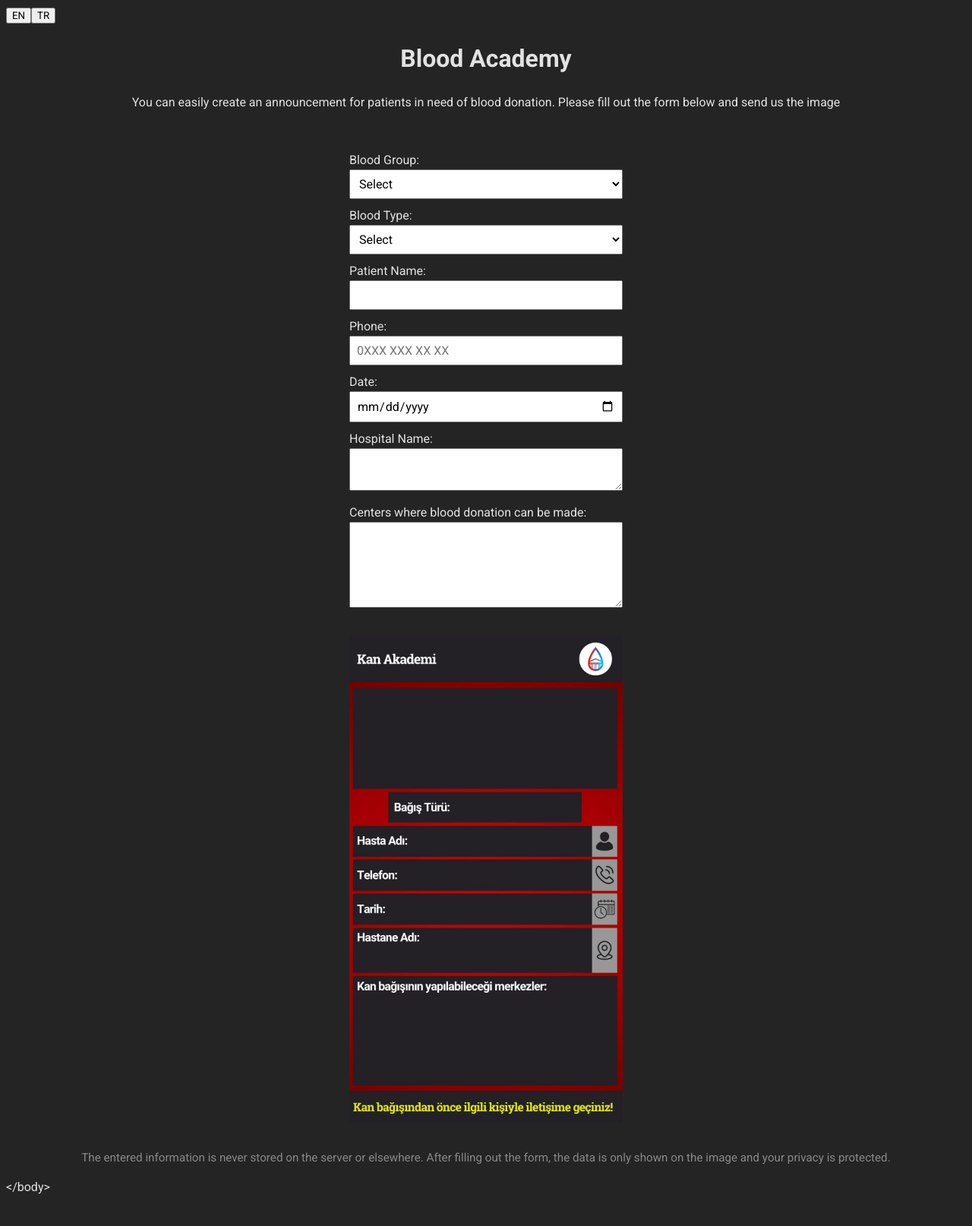
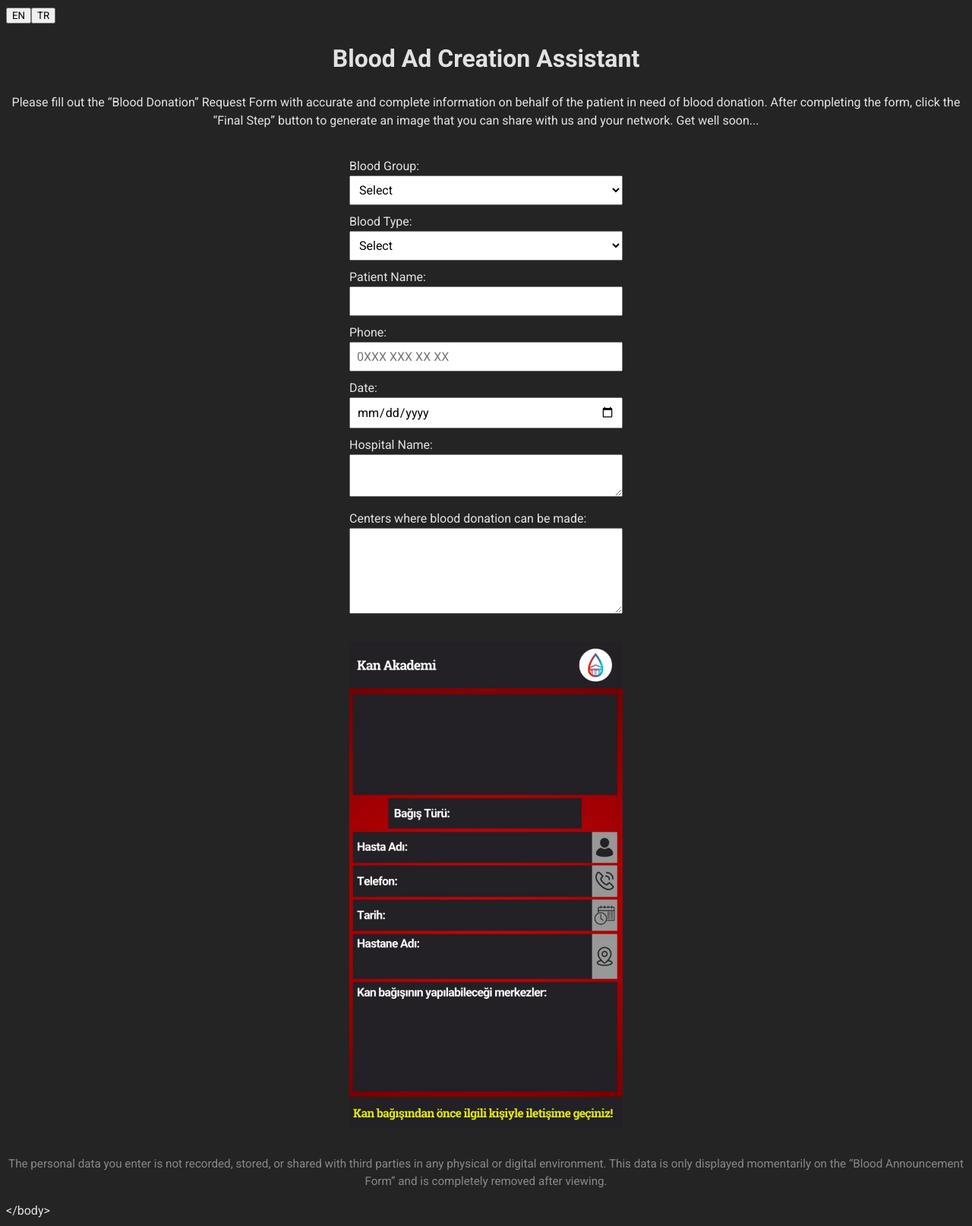
Before and after one commit to sertunc/kan-akademi-ilan-formu, a React (Vite) app: page / in a window 1280 px wide. Shown: the whole page at 76% size. Before the commit the page ends 1583 px from the top, so only its background shows below. Built offline with nearby package versions, Linux system fonts and the light colour scheme.

Commit message:
refactor: update header titles and descriptions for improved clarity in translations

```diff
--- a/src/components/PageHeader.tsx
+++ b/src/components/PageHeader.tsx
@@ -3,7 +3,7 @@ import { useTranslation } from "react-i18next";
 export default function PageHeader() {
   const { t } = useTranslation();
   return (
-    <div style={{ marginBottom: "2rem", textAlign: "center" }}>
+    <div style={{ textAlign: "center" }}>
       <h1>{t("headerTitle")}</h1>
       <p>{t("headerDesc")}</p>
     </div>
--- a/src/i18n.ts
+++ b/src/i18n.ts
@@ -7,8 +7,8 @@ i18n.use(initReactI18next).init({
       translation: {
         greeting: "Geçmiş olsun dileklerimizi iletiyoruz. Umarız en kısa sürede uygun kan bulunur ve sağlığınıza kavuşursunuz. Yanınızdayız!",
         close: "Kapat",
-        headerTitle: "Kan Akademi",
-        headerDesc: "Kan bağışı ihtiyacı olan hastalar için kolayca ilan oluşturabilirsiniz. Lütfen aşağıdaki formu doldurun ve görseli bize iletin",
+        headerTitle: "Kan İlanı Oluşturma Asistanı",
+        headerDesc: "Kan bağışı ihtiyacı bulunan hasta adına, doğru ve eksiksiz bilgileri girerek “Kan İlan Formu”nu doldurunuz. Formu tamamladıktan sonra “Son Adım” butonuna tıklayarak oluşturulan görseli bizimle ve çevrenizle paylaşabilirsiniz. Geçmiş olsun...",
         formTitle: "Kan Bağışı İlanı",
         bloodGroup: "Kan Grubu",
         bloodGroupType: "Kan Grubu Türü",
@@ -21,7 +21,7 @@ i18n.use(initReactI18next).init({
         location: "Kan bağışının yapılabileceği merkezler",
         select: "Seçiniz",
         submit: "Gönder",
-        legalNotice: "Girilen bilgiler hiçbir şekilde sunucuda veya başka bir ortamda saklanmaz. Formu doldurduktan sonra veriler yalnızca görsel üzerinde gösterilir ve gizliliğiniz korunur.",
+        legalNotice: "Tarafınızca girilen kişisel veriler, herhangi bir fiziki veya dijital ortamda kaydedilmez, depolanmaz ya da üçüncü kişilerle paylaşılmaz. Bu veriler yalnızca “Kan İlanı Formu” üzerinde anlık olarak görüntülenir ve görüntüleme sonrasında tamamen ortadan kaldırılır.",
         redBlood: "Kırmızı Kan",
         platelet: "Trombosit",
         granulocyte: "Granülosit",
@@ -33,8 +33,8 @@ i18n.use(initReactI18next).init({
       translation: {
         greeting: "We wish you a speedy recovery. We hope suitable blood is found soon and you regain your health. We are with you!",
         close: "Close",
-        headerTitle: "Blood Academy",
-        headerDesc: "You can easily create an announcement for patients in need of blood donation. Please fill out the form below and send us the image",
+        headerTitle: "Blood Ad Creation Assistant",
+        headerDesc: "Please fill out the “Blood Donation” Request Form with accurate and complete information on behalf of the patient in need of blood donation. After completing the form, click the “Final Step” button to generate an image that you can share with us and your network. Get well soon...",
         formTitle: "Blood Donation Announcement",
         bloodGroup: "Blood Group",
         bloodGroupType: "Blood Group Type",
@@ -47,7 +47,7 @@ i18n.use(initReactI18next).init({
         location: "Centers where blood donation can be made",
         select: "Select",
         submit: "Submit",
-        legalNotice: "The entered information is never stored on the server or elsewhere. After filling out the form, the data is only shown on the image and your privacy is protected.",
+        legalNotice: "The personal data you enter is not recorded, stored, or shared with third parties in any physical or digital environment. This data is only displayed momentarily on the “Blood Announcement Form” and is completely removed after viewing.",
         redBlood: "Red Blood",
         platelet: "Platelet",
         granulocyte: "Granulocyte",
```
